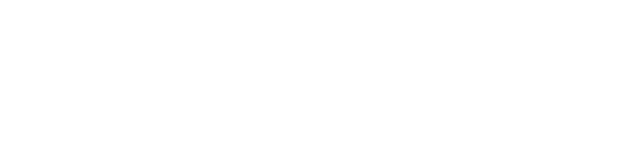
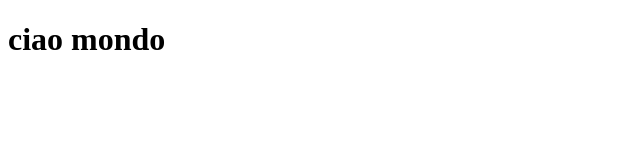
Before and after one commit to Pier98Sa/primo, a plain HTML site: page index.html in a window 1280 px wide. Shown: the whole page, without its empty margins (0-640 px from the left). Drawn offline with Linux system fonts and the light colour scheme.

Commit message:
secondo h1

```diff
--- a/index.html
+++ b/index.html
@@ -7,6 +7,6 @@
     <title>Document</title>
 </head>
 <body>
-
+    <h1>ciao mondo</h1>
 </body>
 </html>
```
